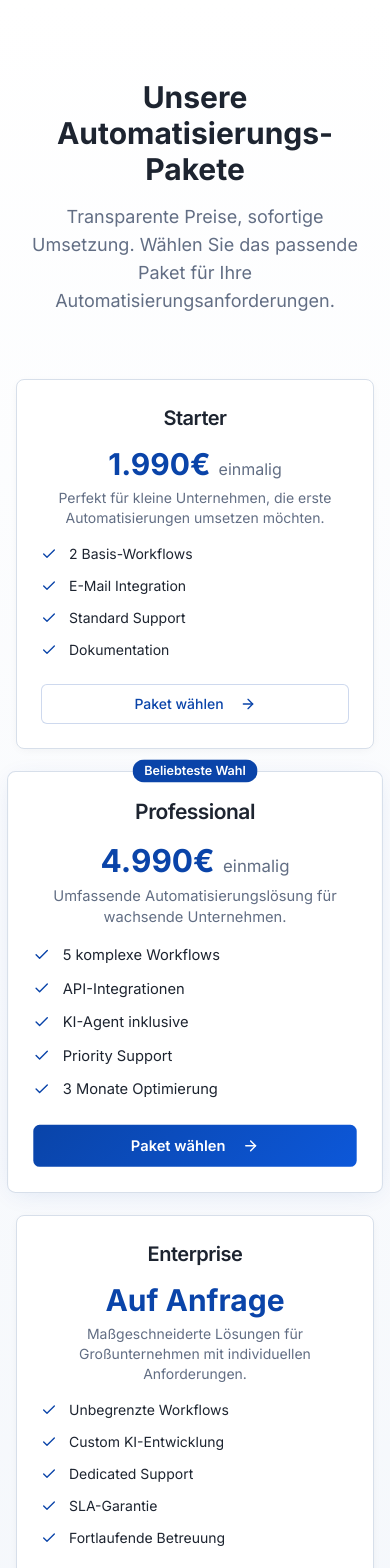
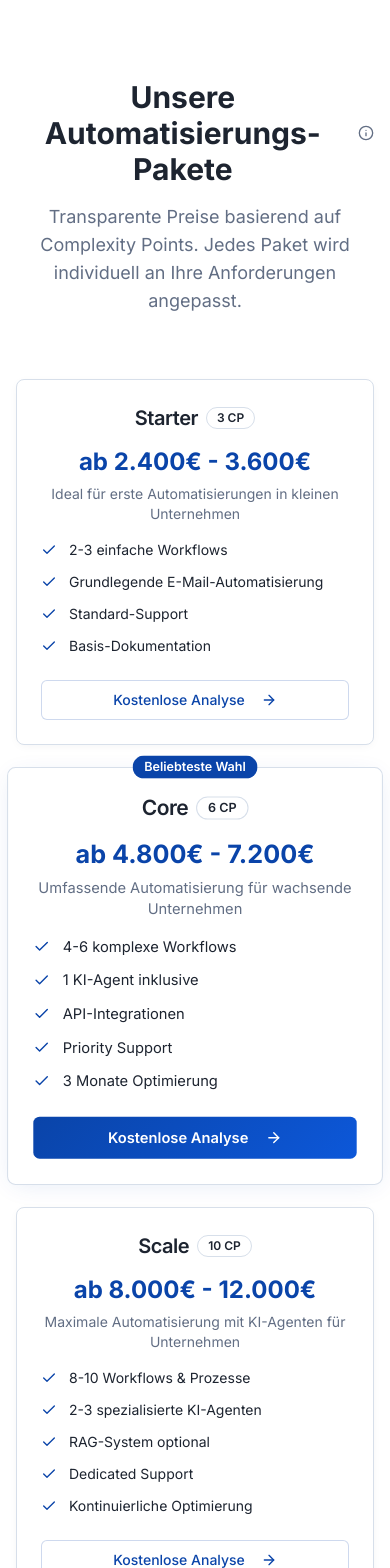
Before and after one commit to maierautomations/maier-automations-web, a React (Vite) app: page / in a window 390 px wide. Shown: the part 3160-4728 px from the top of the page. Built offline with nearby package versions, Linux system fonts and the light colour scheme.

Commit message:
Add package pricing section
Implement PackageGrid component with three pricing cards (Starter, Core, Scale) detailing complexity points, features, and pricing. Includes responsive grid layout and tooltips for complexity point explanation.

```diff
--- /dev/null
+++ b/src/components/Home/PackageGrid.tsx
@@ -0,0 +1,150 @@
+import { Button } from "@/components/ui/button";
+import { Card, CardContent, CardDescription, CardHeader, CardTitle } from "@/components/ui/card";
+import { Badge } from "@/components/ui/badge";
+import { Tooltip, TooltipContent, TooltipProvider, TooltipTrigger } from "@/components/ui/tooltip";
+import { Check, ArrowRight, Info } from "lucide-react";
+import { Link } from "react-router-dom";
+
+export function PackageGrid() {
+  const packages = [
+    {
+      name: "Starter",
+      complexityPoints: 3,
+      description: "Ideal für erste Automatisierungen in kleinen Unternehmen",
+      features: [
+        "2-3 einfache Workflows",
+        "Grundlegende E-Mail-Automatisierung",
+        "Standard-Support",
+        "Basis-Dokumentation"
+      ],
+      priceRange: "ab 2.400€ - 3.600€",
+      popular: false
+    },
+    {
+      name: "Core",
+      complexityPoints: 6,
+      description: "Umfassende Automatisierung für wachsende Unternehmen",
+      features: [
+        "4-6 komplexe Workflows",
+        "1 KI-Agent inklusive",
+        "API-Integrationen",
+        "Priority Support",
+        "3 Monate Optimierung"
+      ],
+      priceRange: "ab 4.800€ - 7.200€",
+      popular: true
+    },
+    {
+      name: "Scale",
+      complexityPoints: 10,
+      description: "Maximale Automatisierung mit KI-Agenten für Unternehmen",
+      features: [
+        "8-10 Workflows & Prozesse",
+        "2-3 spezialisierte KI-Agenten",
+        "RAG-System optional",
+        "Dedicated Support",
+        "Kontinuierliche Optimierung"
+      ],
+      priceRange: "ab 8.000€ - 12.000€",
+      popular: false
+    }
+  ];
+
+  return (
+    <section className="py-20 bg-background">
+      <div className="container mx-auto px-4 sm:px-6 lg:px-8">
+        <div className="text-center mb-16">
+          <div className="flex items-center justify-center gap-2 mb-4">
+            <h2 className="text-3xl lg:text-4xl font-bold text-foreground">
+              Unsere Automatisierungs-Pakete
+            </h2>
+            <TooltipProvider>
+              <Tooltip>
+                <TooltipTrigger asChild>
+                  <Button variant="ghost" size="icon" className="w-6 h-6">
+                    <Info className="w-4 h-4 text-muted-foreground" />
+                  </Button>
+                </TooltipTrigger>
+                <TooltipContent className="max-w-sm">
+                  <div className="space-y-2">
+                    <p className="font-semibold">Complexity Points (CP) erklärt:</p>
+                    <ul className="text-sm space-y-1">
+                      <li>• 1 einfacher Workflow ≈ 1 CP</li>
+                      <li>• 1 KI-Agent ≈ 2 CP</li>
+                      <li>• 1 RAG-Agent ≈ 3-4 CP</li>
+                    </ul>
+                  </div>
+                </TooltipContent>
+              </Tooltip>
+            </TooltipProvider>
+          </div>
+          <p className="text-lg text-muted-foreground max-w-2xl mx-auto">
+            Transparente Preise basierend auf Complexity Points. Jedes Paket wird individuell
+            an Ihre Anforderungen angepasst.
+          </p>
+        </div>
+
+        <div className="grid grid-cols-1 md:grid-cols-3 gap-8 max-w-6xl mx-auto">
+          {packages.map((pkg, index) => (
+            <Card
+              key={index}
+              className={`relative ${pkg.popular ? 'ring-2 ring-primary shadow-soft scale-105' : 'shadow-card hover:shadow-soft'}
+                         transition-all duration-200 hover:scale-[1.02]`}
+            >
+              {pkg.popular && (
+                <Badge className="absolute -top-3 left-1/2 -translate-x-1/2 bg-primary text-primary-foreground">
+                  Beliebteste Wahl
+                </Badge>
+              )}
+
+              <CardHeader className="text-center pb-4">
+                <div className="flex items-center justify-center gap-2 mb-2">
+                  <CardTitle className="text-xl font-semibold">{pkg.name}</CardTitle>
+                  <Badge variant="outline" className="text-xs">
+                    {pkg.complexityPoints} CP
+                  </Badge>
+                </div>
+                <div className="mb-3">
+                  <span className="text-2xl font-bold text-primary">{pkg.priceRange}</span>
+                </div>
+                <CardDescription className="text-sm">{pkg.description}</CardDescription>
+              </CardHeader>
+
+              <CardContent>
+                <ul className="space-y-3 mb-6">
+                  {pkg.features.map((feature, featureIndex) => (
+                    <li key={featureIndex} className="flex items-center text-sm">
+                      <Check className="w-4 h-4 text-primary mr-3 flex-shrink-0" />
+                      {feature}
+                    </li>
+                  ))}
+                </ul>
+
+                <Link to="/analyse" className="w-full block">
+                  <Button
+                    variant={pkg.popular ? "cta" : "outline"}
+                    className="w-full"
+                  >
+                    Kostenlose Analyse
+                    <ArrowRight className="w-4 h-4 ml-2" />
+                  </Button>
+                </Link>
+              </CardContent>
+            </Card>
+          ))}
+        </div>
+
+        <div className="text-center mt-12">
+          <p className="text-muted-foreground mb-4">
+            Benötigen Sie mehr als 10 Complexity Points?
+          </p>
+          <Link to="/kontakt">
+            <Button variant="outline" size="lg">
+              Individuelle Lösung anfragen
+            </Button>
+          </Link>
+        </div>
+      </div>
+    </section>
+  );
+}
--- a/src/pages/Index.tsx
+++ b/src/pages/Index.tsx
@@ -2,7 +2,7 @@ import { Header } from "@/components/Layout/Header";
 import { Footer } from "@/components/Layout/Footer";
 import { HeroSection } from "@/components/Home/HeroSection";
 import { WhatWeDoSection } from "@/components/Home/WhatWeDoSection";
-import { PackageTeaser } from "@/components/Home/PackageTeaser";
+import { PackageGrid } from "@/components/Home/PackageGrid";
 import { RagTeaser } from "@/components/Home/RagTeaser";
 import { BlogTeaser } from "@/components/Home/BlogTeaser";
 import { NewsletterSection } from "@/components/Home/NewsletterSection";
@@ -14,7 +14,7 @@ const Index = () => {
       <main className="flex-1">
         <HeroSection />
         <WhatWeDoSection />
-        <PackageTeaser />
+        <PackageGrid />
         <RagTeaser />
         <BlogTeaser />
         <NewsletterSection />
```
